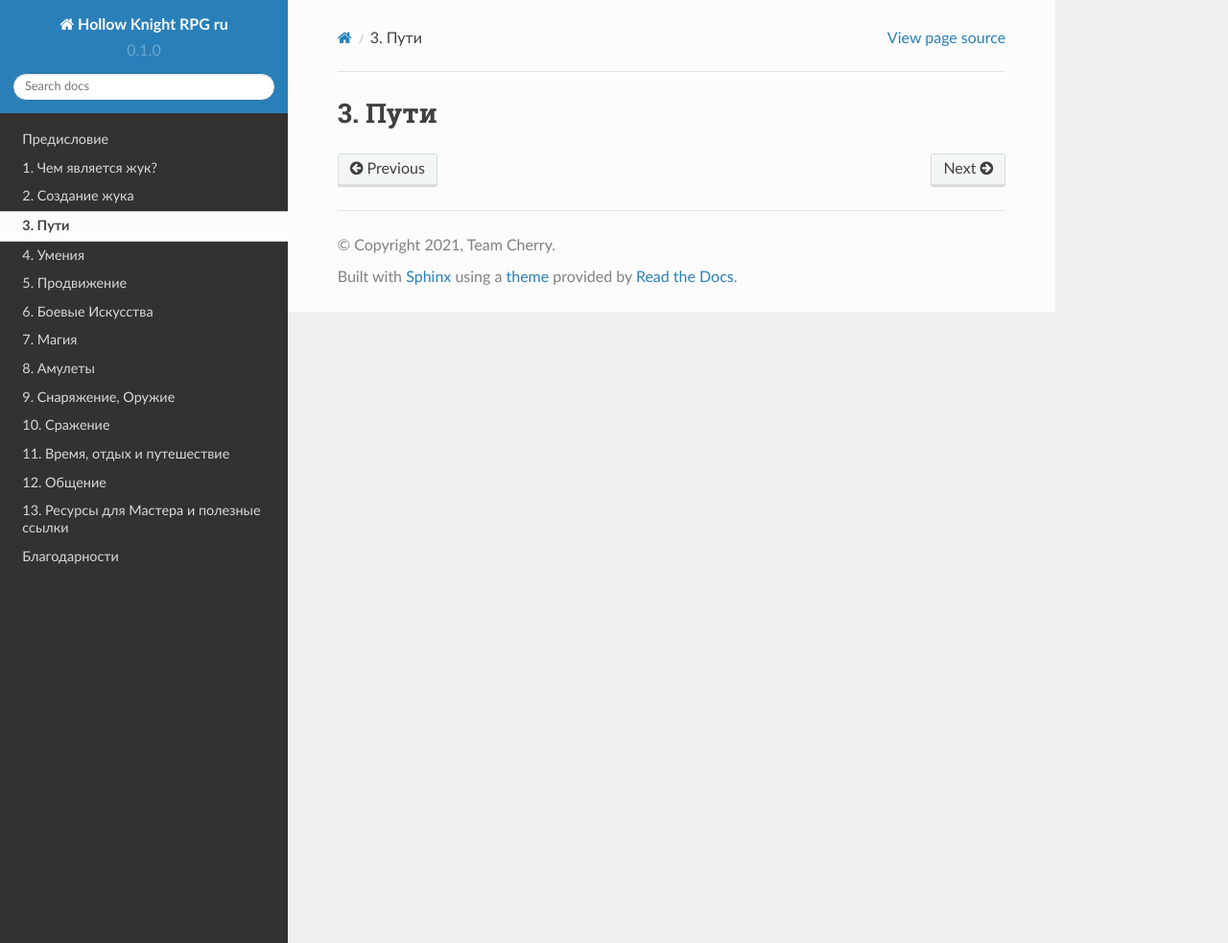
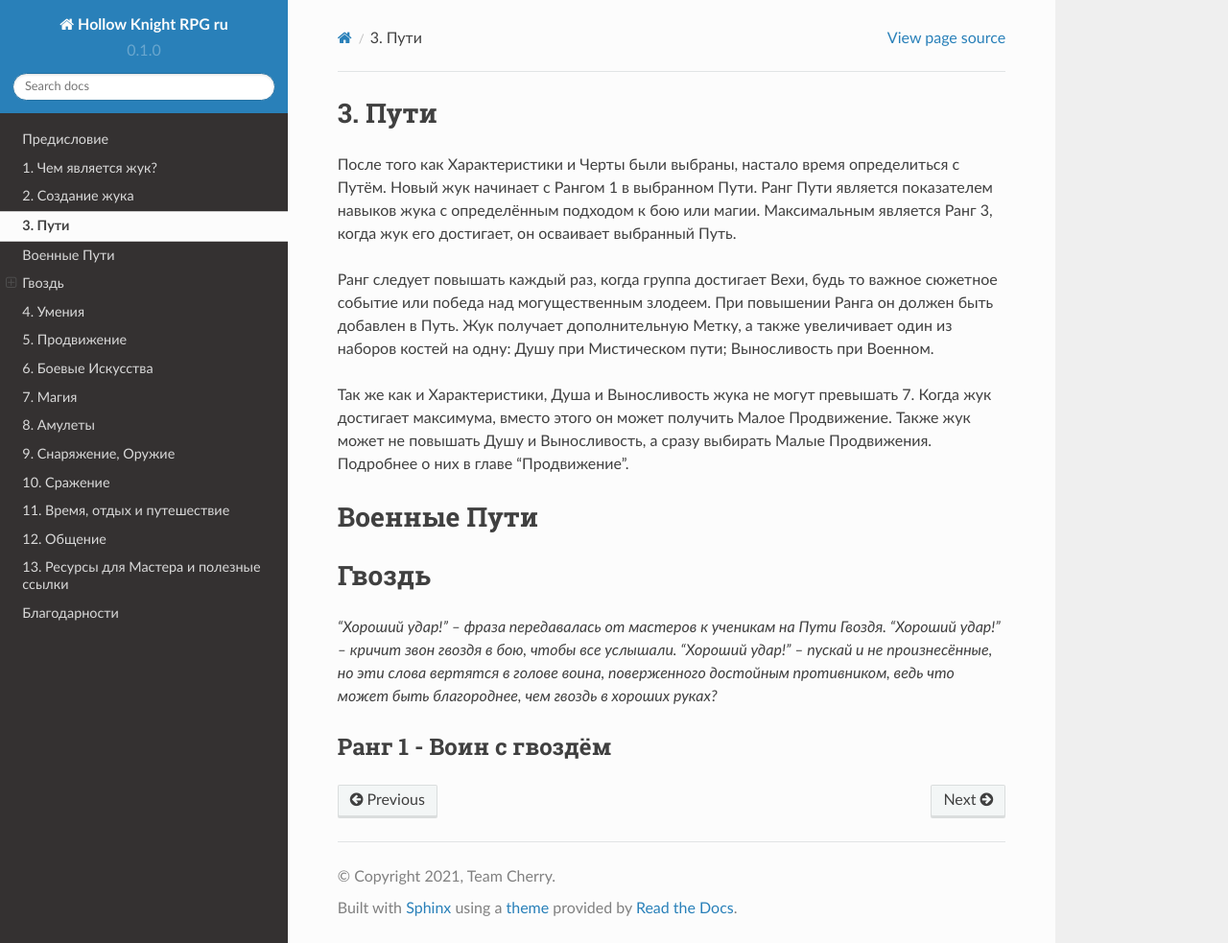
Before and after one commit to LazySelkie/hollow-knight-rpg-ru, a Sphinx documentation site: the page built from docs/source/paths.rst, in a window 1280 px wide and 983 px high. Shown: the whole window at 96% size. Built offline with Sphinx 7.4.7 and the Read the Docs theme 2.0.0, drawn with Linux system fonts in a browser that asks for light colours.

Commit message:
Update paths.rst

```diff
--- a/docs/source/paths.rst
+++ b/docs/source/paths.rst
@@ -1,3 +1,25 @@
 .. _ch3-paths:
 3. Пути
 =========
+После того как Характеристики и Черты были выбраны, настало время определиться с Путём. Новый жук начинает с Рангом 1 в выбранном Пути. Ранг Пути является показателем навыков жука с определённым подходом к бою или магии. Максимальным является Ранг 3, когда жук его достигает, он осваивает выбранный Путь.
+
+Ранг следует повышать каждый раз, когда группа достигает Вехи, будь то важное сюжетное событие или победа над могущественным злодеем. При повышении Ранга он должен быть добавлен в Путь. Жук получает дополнительную Метку, а также увеличивает один из наборов костей на одну: Душу при Мистическом пути; Выносливость при Военном.
+
+Так же как и Характеристики, Душа и Выносливость жука не могут превышать 7. Когда жук
+достигает максимума, вместо этого он может получить Малое Продвижение. Также жук
+может не повышать Душу и Выносливость, а сразу выбирать Малые Продвижения.
+Подробнее о них в главе "Продвижение".
+
+Военные Пути
+=========
+
+Гвоздь
+=========
+
+*"Хороший удар!" – фраза передавалась от мастеров к ученикам на Пути Гвоздя.
+"Хороший удар!" – кричит звон гвоздя в бою, чтобы все услышали. "Хороший удар!" –
+пускай и не произнесённые, но эти слова вертятся в голове воина, поверженного
+достойным противником, ведь что может быть благороднее, чем гвоздь в хороших руках?*
+
+Ранг 1 - Воин с гвоздём
+------------------
```
